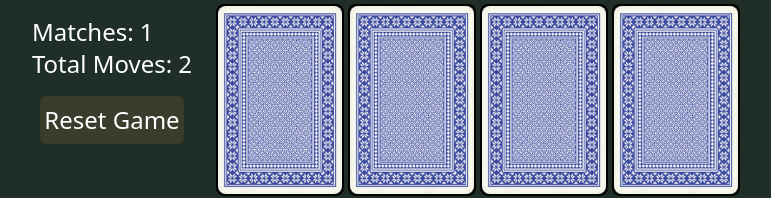
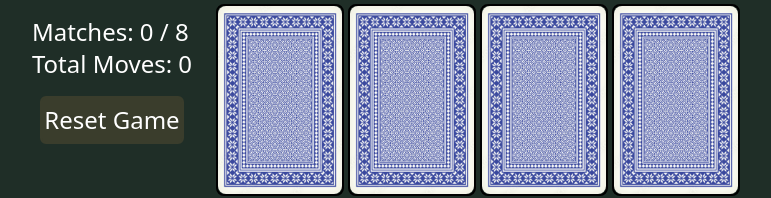
Before and after one commit to Ant-Shell/image-match-game, a Vue app: page / in a window 1280 px wide. Shown: the top 198 px of the page, without its empty margins (258-1029 px from the left). Built offline with nearby package versions, Linux system fonts and the light colour scheme.

Commit message:
Add props for matchCount and moveCount, display where applicable

```diff
--- a/src/components/Heading.vue
+++ b/src/components/Heading.vue
@@ -1,6 +1,8 @@
 <script setup lang="ts">
 
 const props = defineProps({
+  matchCount: Number,
+  moveCount: Number,
   gameResetter: Function,
 })
 </script>
@@ -8,8 +10,8 @@ const props = defineProps({
 <template>
   <header class="flex justify-evenly items-center h-[10%] md:h-[20%] w-screen md:w-[20%] md:flex-col lg:w-[15%]">
     <div class="text-white md:text-xl lg:text-2xl">
-      <h2>Matches: 1</h2>
-      <h2>Total Moves: 2</h2>
+      <h2>Matches: {{ props.matchCount }} / 8</h2>
+      <h2>Total Moves: {{ props.moveCount }}</h2>
     </div>
     <button class="w-28 md:w-36 h-10 md:h-12 lg:h-16 xl:h-12 border-2 bg-[#3a3d2c] border-[#3a3d2c] text-white md:text-xl lg:text-2xl
     hover:bg-[#78807c] rounded-md" @click="props.gameResetter">
```
